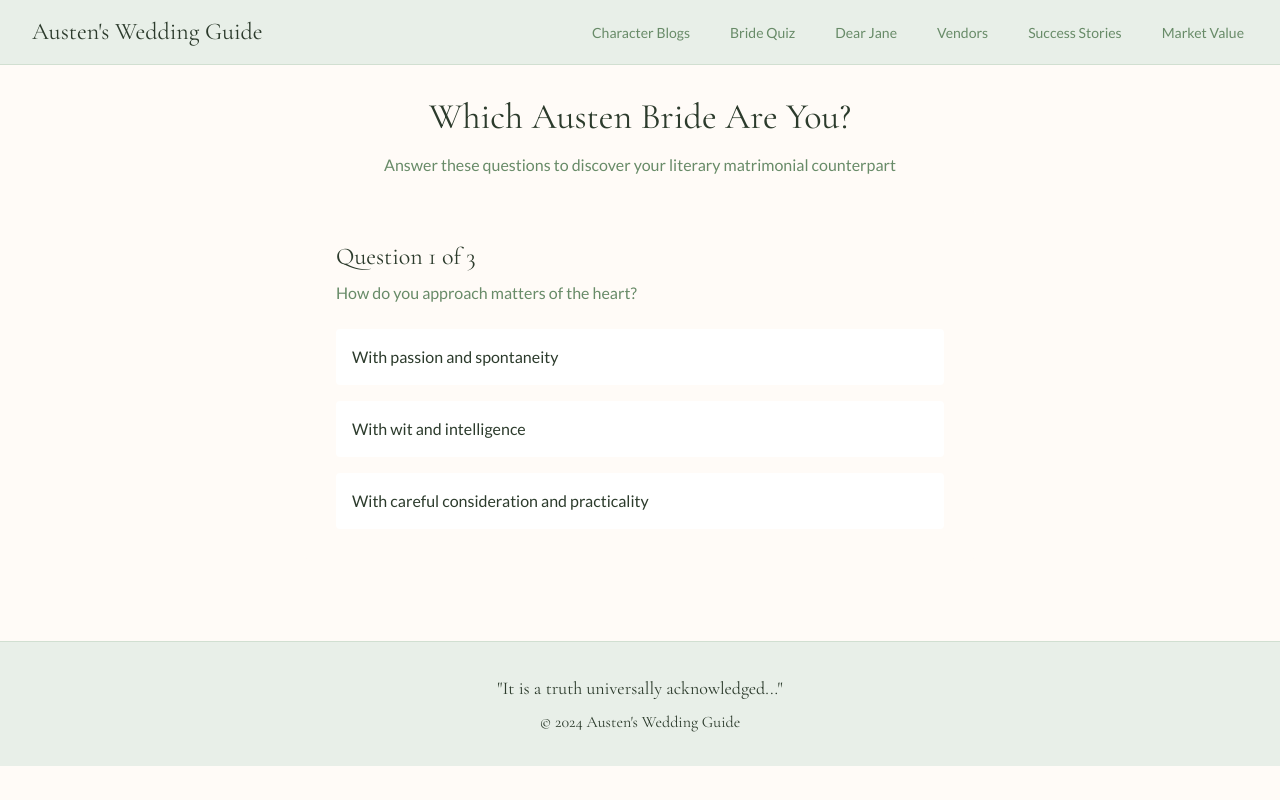
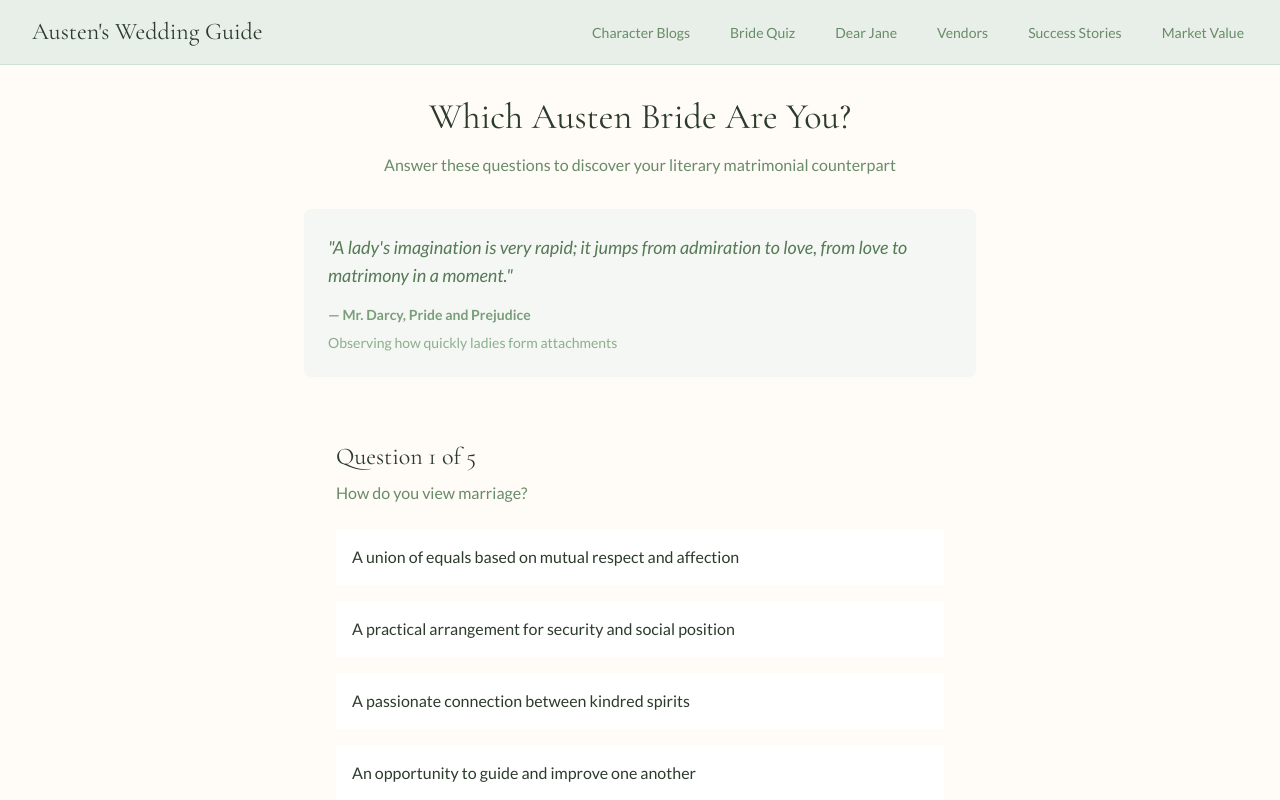
Before and after one commit to harivansh-afk/ENGL-Final-Project, a React (Vite) app: page /quiz in a window 1280 px wide. Shown: the top 800 px of the page. Built offline with nearby package versions, Linux system fonts and the light colour scheme; the HTML template or start-up script is replaced by a standard one.

Commit message:
improved quiz page

```diff
--- /dev/null
+++ b/src/components/QuoteDisplay.tsx
@@ -0,0 +1,36 @@
+import { useState, useEffect } from 'react';
+import { austenQuotes } from '../data/quotes';
+
+const QuoteDisplay = () => {
+  const [currentQuote, setCurrentQuote] = useState(austenQuotes[0]);
+
+  useEffect(() => {
+    const randomQuote = () => {
+      const randomIndex = Math.floor(Math.random() * austenQuotes.length);
+      setCurrentQuote(austenQuotes[randomIndex]);
+    };
+
+    randomQuote();
+    const interval = setInterval(randomQuote, 10000); // Change quote every 10 seconds
+
+    return () => clearInterval(interval);
+  }, []);
+
+  return (
+    <div className="bg-sage-50 p-6 rounded-lg my-8">
+      <blockquote className="text-sage-800 italic text-lg mb-4">
+        "{currentQuote.quote}"
+      </blockquote>
+      <div className="text-sage-600 text-sm">
+        <p className="font-semibold">
+          — {currentQuote.character ? `${currentQuote.character}, ` : ''}{currentQuote.source}
+        </p>
+        <p className="mt-2 text-sage-500">
+          {currentQuote.context}
+        </p>
+      </div>
+    </div>
+  );
+};
+
+export default QuoteDisplay;
--- a/src/data/quiz.ts
+++ b/src/data/quiz.ts
@@ -1,43 +1,76 @@
-export interface QuizQuestion {
-  question: string;
-  options: {
-    value: string;
-    label: string;
-  }[];
+interface QuizOption {
+  value: string;
+  label: string;
 }
 
-export interface QuizResult {
+interface QuizQuestion {
+  id: string;
+  question: string;
+  options: QuizOption[];
+}
+
+interface QuizResult {
   character: string;
   quote: string;
   description: string;
+  book: string;
+  matchAdvice: string;
 }
 
 export const quizQuestions: QuizQuestion[] = [
   {
+    id: "1",
     question: "How do you view marriage?",
     options: [
       { value: "elizabeth", label: "A union of equals based on mutual respect and affection" },
       { value: "charlotte", label: "A practical arrangement for security and social position" },
       { value: "marianne", label: "A passionate connection between kindred spirits" },
-      { value: "emma", label: "An opportunity to guide and improve one another" }
+      { value: "emma", label: "An opportunity to guide and improve one another" },
+      { value: "anne", label: "A deep, enduring bond that can withstand time and circumstance" }
     ]
   },
   {
-    question: "What quality do you value most in a potential partner?",
+    id: "2",
+    question: "When faced with a difficult social situation, you tend to:",
     options: [
-      { value: "elizabeth", label: "Intelligence and wit" },
-      { value: "charlotte", label: "Stability and good prospects" },
-      { value: "marianne", label: "Passion and romantic sensibility" },
-      { value: "emma", label: "Social standing and influence" }
+      { value: "elizabeth", label: "Use wit and humor to diffuse tension" },
+      { value: "charlotte", label: "Observe quietly and act with pragmatism" },
+      { value: "marianne", label: "Express your feelings openly and honestly" },
+      { value: "emma", label: "Take charge and try to improve the situation" },
+      { value: "anne", label: "Listen carefully and offer gentle guidance" }
     ]
   },
   {
-    question: "How do you handle social expectations?",
+    id: "3",
+    question: "What would be your ideal afternoon activity?",
     options: [
-      { value: "elizabeth", label: "Challenge them with wit and independence" },
-      { value: "charlotte", label: "Accept them as necessary realities" },
-      { value: "marianne", label: "Follow your heart regardless" },
-      { value: "emma", label: "Set them for others" }
+      { value: "elizabeth", label: "Taking a long walk to clear your mind" },
+      { value: "charlotte", label: "Managing household affairs efficiently" },
+      { value: "marianne", label: "Reading poetry in a beautiful garden" },
+      { value: "emma", label: "Visiting friends and sharing local news" },
+      { value: "anne", label: "Playing the pianoforte and reflecting" }
+    ]
+  },
+  {
+    id: "4",
+    question: "How do you handle disappointment in love?",
+    options: [
+      { value: "elizabeth", label: "Examine your own prejudices and learn from the experience" },
+      { value: "charlotte", label: "Accept it practically and look for other opportunities" },
+      { value: "marianne", label: "Feel it deeply but eventually grow from the experience" },
+      { value: "emma", label: "Realize your mistakes and strive to be better" },
+      { value: "anne", label: "Remain constant while hoping for a second chance" }
+    ]
+  },
+  {
+    id: "5",
+    question: "What trait do you value most in a potential partner?",
+    options: [
+      { value: "elizabeth", label: "Intelligence and the ability to grow" },
+      { value: "charlotte", label: "Stability and good prospects" },
+      { value: "marianne", label: "Passion and romantic sensibility" },
+      { value: "emma", label: "Social standing and moral character" },
+      { value: "anne", label: "Constancy and quiet strength" }
     ]
   }
 ];
@@ -46,21 +79,36 @@ export const quizResults: Record<string, QuizResult> = {
   elizabeth: {
     character: "Elizabeth Bennet",
     quote: "Till this moment I never knew myself.",
-    description: "Like Elizabeth Bennet, you value intelligence, wit, and the courage to challenge societal norms. You seek a partnership based on mutual respect and understanding, and aren't afraid to grow from your experiences."
+    description: "Like Elizabeth Bennet, you are witty, intelligent, and not afraid to challenge societal norms. You seek a partnership based on mutual respect and understanding, and you're willing to acknowledge and learn from your mistakes. Your ideal match will be someone who can match your wit and grow alongside you.",
+    book: "Pride and Prejudice",
+    matchAdvice: "Look for someone who challenges your preconceptions and helps you grow, while maintaining mutual respect and affection."
   },
   charlotte: {
     character: "Charlotte Lucas",
     quote: "I am not romantic, you know; I never was.",
-    description: "Practical and clear-eyed like Charlotte Lucas, you understand that marriage is as much about security and companionship as it is about love. You make decisions with your head while maintaining realistic expectations."
+    description: "Practical and clear-eyed like Charlotte Lucas, you understand that marriage is as much about security and companionship as it is about love. You make decisions with your head while maintaining realistic expectations about relationships.",
+    book: "Pride and Prejudice",
+    matchAdvice: "Consider partners who can provide stability and companionship, while being honest with yourself about your expectations."
   },
   marianne: {
     character: "Marianne Dashwood",
     quote: "To love is to burn - to be on fire!",
-    description: "You share Marianne Dashwood's passionate nature and romantic sensibility. You believe in the transformative power of love and seek a deep emotional connection with your partner."
+    description: "You share Marianne Dashwood's passionate nature and romantic sensibility. While you believe in the transformative power of love, you've learned that true love can come in unexpected forms and that second attachments can be just as meaningful as first ones.",
+    book: "Sense and Sensibility",
+    matchAdvice: "Keep your heart open to love, but remember that lasting happiness often comes from balancing passion with wisdom."
   },
   emma: {
     character: "Emma Woodhouse",
     quote: "I seem to have been doomed to blindness.",
-    description: "Like Emma Woodhouse, you're confident and socially adept, though sometimes too quick to make judgments. You value personal growth and learning from your mistakes in relationships."
+    description: "Like Emma Woodhouse, you're confident, socially adept, and have a strong desire to help others. While sometimes too quick to make judgments, you have the wisdom to learn from your mistakes and the humility to admit when you're wrong.",
+    book: "Emma",
+    matchAdvice: "Look for someone who can be your moral equal and who will lovingly point out your mistakes while supporting your growth."
+  },
+  anne: {
+    character: "Anne Elliot",
+    quote: "All the privilege I claim for my own sex is that of loving longest, when existence or when hope is gone.",
+    description: "Like Anne Elliot, you possess depth of feeling, constancy in love, and quiet strength of character. You understand that true love can withstand the test of time and that second chances are sometimes worth waiting for.",
+    book: "Persuasion",
+    matchAdvice: "Trust in your own judgment and don't let others persuade you against your heart's wisdom."
   }
 };
--- /dev/null
+++ b/src/data/quotes.ts
@@ -0,0 +1,49 @@
+export const austenQuotes = [
+  {
+    quote: "It is a truth universally acknowledged, that a single man in possession of a good fortune, must be in want of a wife.",
+    source: "Pride and Prejudice",
+    context: "Opening line, setting the satirical tone for marriage in Regency society"
+  },
+  {
+    quote: "Happiness in marriage is entirely a matter of chance.",
+    source: "Pride and Prejudice",
+    character: "Charlotte Lucas",
+    context: "Discussing her practical view of marriage with Elizabeth"
+  },
+  {
+    quote: "If I loved you less, I might be able to talk about it more.",
+    source: "Emma",
+    character: "Mr. Knightley",
+    context: "Confessing his love to Emma"
+  },
+  {
+    quote: "A lady's imagination is very rapid; it jumps from admiration to love, from love to matrimony in a moment.",
+    source: "Pride and Prejudice",
+    character: "Mr. Darcy",
+    context: "Observing how quickly ladies form attachments"
+  },
+  {
+    quote: "The more I know of the world, the more I am convinced that I shall never see a man whom I can really love. I require so much!",
+    source: "Sense and Sensibility",
+    character: "Marianne Dashwood",
+    context: "Expressing her romantic ideals before meeting Colonel Brandon"
+  },
+  {
+    quote: "You pierce my soul. I am half agony, half hope.",
+    source: "Persuasion",
+    character: "Captain Wentworth",
+    context: "His letter to Anne expressing his enduring love"
+  },
+  {
+    quote: "There is nothing I would not do for those who are really my friends. I have no notion of loving people by halves, it is not my nature.",
+    source: "Northanger Abbey",
+    character: "Isabella Thorpe",
+    context: "Demonstrating the difference between words and actions in matters of the heart"
+  },
+  {
+    quote: "A woman is not to marry a man merely because she is asked, or because he is attached to her, and can write a tolerable letter.",
+    source: "Emma",
+    character: "Emma Woodhouse",
+    context: "Advising Harriet Smith about marriage proposals"
+  }
+];
--- a/src/pages/Quiz.tsx
+++ b/src/pages/Quiz.tsx
@@ -1,108 +1,35 @@
 import { useState } from 'react';
-import type { QuizQuestion, AustenCharacter } from '../types';
-
-const QUIZ_QUESTIONS: QuizQuestion[] = [
-  {
-    id: '1',
-    question: 'How do you approach matters of the heart?',
-    options: [
-      {
-        text: 'With passion and spontaneity',
-        character: 'Marianne Dashwood',
-        points: 2
-      },
-      {
-        text: 'With wit and intelligence',
-        character: 'Elizabeth Bennet',
-        points: 2
-      },
-      {
-        text: 'With careful consideration and practicality',
-        character: 'Elinor Dashwood',
-        points: 2
-      }
-    ]
-  },
-  {
-    id: '2',
-    question: 'What quality do you value most in a potential partner?',
-    options: [
-      {
-        text: 'Their social standing and connections',
-        character: 'Emma Woodhouse',
-        points: 2
-      },
-      {
-        text: 'Their character and principles',
-        character: 'Elizabeth Bennet',
-        points: 2
-      },
-      {
-        text: 'Their stability and reliability',
-        character: 'Anne Elliot',
-        points: 2
-      }
-    ]
-  },
-  {
-    id: '3',
-    question: 'How do you feel about social gatherings?',
-    options: [
-      {
-        text: 'I love being the center of attention',
-        character: 'Emma Woodhouse',
-        points: 2
-      },
-      {
-        text: 'I enjoy observing and making witty observations',
-        character: 'Elizabeth Bennet',
-        points: 2
-      },
-      {
-        text: 'I prefer intimate gatherings with close friends',
-        character: 'Anne Elliot',
-        points: 2
-      }
-    ]
-  }
-];
-
-const CHARACTER_DESCRIPTIONS: Record<AustenCharacter, string> = {
-  'Elizabeth Bennet': 'Like Elizabeth, you are witty, intelligent, and not afraid to speak your mind. You value genuine connections over social status and aren\'t afraid to turn down an unsuitable match.',
-  'Emma Woodhouse': 'Like Emma, you are confident, socially adept, and perhaps a bit meddlesome (in the best way). You have a natural talent for bringing people together.',
-  'Marianne Dashwood': 'Like Marianne, you wear your heart on your sleeve and believe in passionate, romantic love. You\'re not afraid to express your emotions openly.',
-  'Anne Elliot': 'Like Anne, you are thoughtful, patient, and deeply loyal. You understand that true love sometimes requires waiting for the right moment.',
-  'Catherine Morland': 'Like Catherine, you approach life with wonder and imagination. Your romantic nature sometimes leads you to see mysteries where there are none.',
-  'Elinor Dashwood': 'Like Elinor, you are sensible and responsible, often putting others\' needs before your own. You handle matters of the heart with grace and discretion.'
-};
+import { quizQuestions, quizResults } from '../data/quiz';
+import QuoteDisplay from '../components/QuoteDisplay';
 
 const Quiz = () => {
   const [currentQuestion, setCurrentQuestion] = useState(0);
-  const [answers, setAnswers] = useState<Record<string, AustenCharacter>>({});
-  const [result, setResult] = useState<AustenCharacter | null>(null);
+  const [answers, setAnswers] = useState<Record<string, string>>({});
+  const [result, setResult] = useState<string | null>(null);
 
-  const handleAnswer = (character: AustenCharacter) => {
+  const handleAnswer = (value: string) => {
+    const currentQuestionId = quizQuestions[currentQuestion].id;
     setAnswers(prev => ({
       ...prev,
-      [QUIZ_QUESTIONS[currentQuestion].id]: character
+      [currentQuestionId]: value
     }));
 
-    if (currentQuestion < QUIZ_QUESTIONS.length - 1) {
+    if (currentQuestion < quizQuestions.length - 1) {
       setCurrentQuestion(prev => prev + 1);
     } else {
       // Calculate result
-      const characterCounts: Record<AustenCharacter, number> = Object.values(answers).reduce(
-        (acc, character) => ({
+      const characterCounts: Record<string, number> = Object.values(answers).reduce(
+        (acc, value) => ({
           ...acc,
-          [character]: (acc[character] || 0) + 1
+          [value]: (acc[value] || 0) + 1
         }),
-        {} as Record<AustenCharacter, number>
+        {} as Record<string, number>
       );
 
       const result = Object.entries(characterCounts).reduce(
-        (max, [character, count]) => (count > (characterCounts[max] || 0) ? character : max),
+        (max, [value, count]) => (count > (characterCounts[max] || 0) ? value : max),
         Object.keys(characterCounts)[0]
-      ) as AustenCharacter;
+      );
 
       setResult(result);
     }
@@ -114,20 +41,32 @@ const Quiz = () => {
     setResult(null);
   };
 
-  if (result) {
+  if (result && result in quizResults) {
+    const resultData = quizResults[result];
     return (
       <div className="max-w-2xl mx-auto text-center space-y-8">
         <h1 className="font-cormorant text-4xl text-sage-900">Your Result</h1>
-        <div className="bg-cream-50 p-8 rounded-lg">
+        <div className="bg-cream-50 p-8 rounded-lg space-y-6">
           <h2 className="font-cormorant text-3xl text-sage-900 mb-4">
-            You are {result}!
+            You are {resultData.character}!
           </h2>
+          <blockquote className="text-sage-700 italic text-lg border-l-4 border-sage-300 pl-4 my-6">
+            "{resultData.quote}"
+          </blockquote>
           <p className="text-sage-700 mb-6">
-            {CHARACTER_DESCRIPTIONS[result]}
+            {resultData.description}
           </p>
+          <div className="bg-sage-50 p-4 rounded-lg">
+            <h3 className="font-cormorant text-xl text-sage-900 mb-2">
+              From {resultData.book}
+            </h3>
+            <p className="text-sage-700 italic">
+              Match Advice: {resultData.matchAdvice}
+            </p>
+          </div>
           <button
             onClick={resetQuiz}
-            className="bg-sage-500 text-white px-6 py-2 rounded hover:bg-sage-600 transition"
+            className="bg-sage-500 text-white px-6 py-2 rounded hover:bg-sage-600 transition mt-6"
           >
             Take Quiz Again
           </button>
@@ -135,6 +74,8 @@ const Quiz = () => {
       </div>
     );
   }
+
+  const currentQuestionData = quizQuestions[currentQuestion];
 
   return (
     <div className="max-w-2xl mx-auto space-y-8">
@@ -147,24 +88,26 @@ const Quiz = () => {
         </p>
       </header>
 
+      <QuoteDisplay />
+
       <div className="bg-cream-50 p-8 rounded-lg">
         <div className="mb-6">
           <h2 className="font-cormorant text-2xl text-sage-900 mb-2">
-            Question {currentQuestion + 1} of {QUIZ_QUESTIONS.length}
+            Question {currentQuestion + 1} of {quizQuestions.length}
           </h2>
           <p className="text-sage-700">
-            {QUIZ_QUESTIONS[currentQuestion].question}
+            {currentQuestionData.question}
           </p>
         </div>
 
         <div className="space-y-4">
-          {QUIZ_QUESTIONS[currentQuestion].options.map((option) => (
+          {currentQuestionData.options.map((option) => (
             <button
-              key={option.text}
-              onClick={() => handleAnswer(option.character)}
+              key={`${currentQuestionData.id}-${option.value}`}
+              onClick={() => handleAnswer(option.value)}
               className="w-full text-left p-4 rounded bg-white hover:bg-sage-50 transition"
             >
-              {option.text}
+              {option.label}
             </button>
           ))}
         </div>
```
